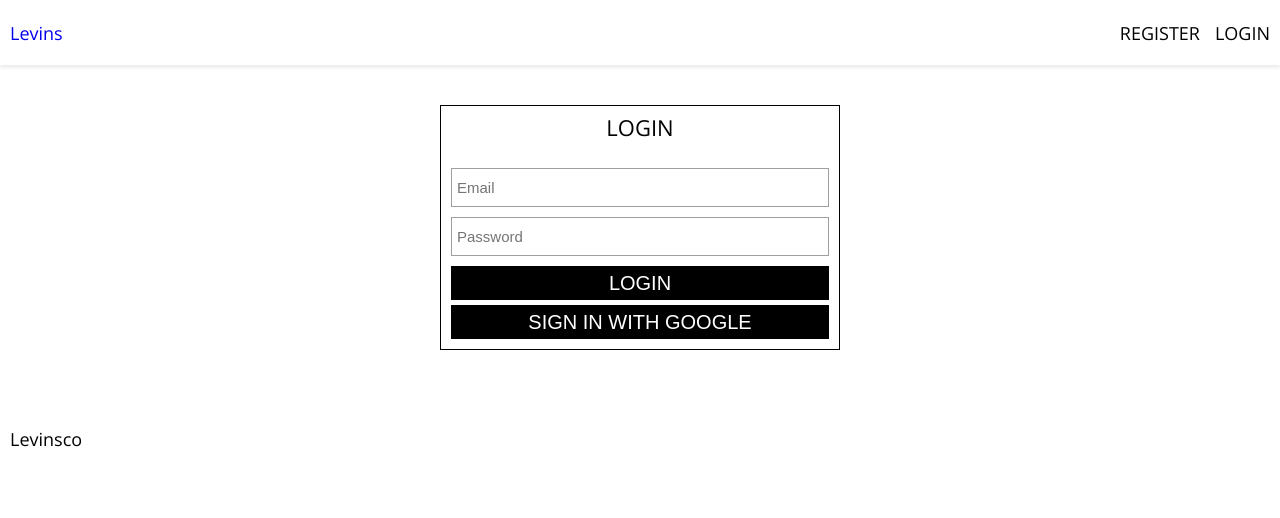
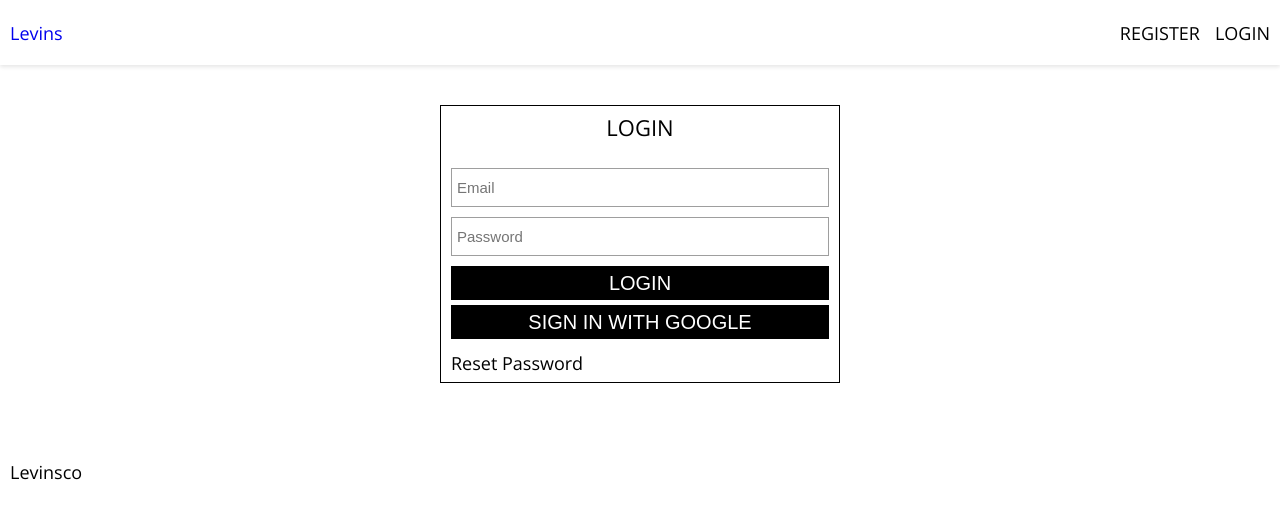
Before and after one commit to Chantz-J/levinsco, a React (Create React App) app: page /login in a window 1280 px wide. Shown: the top 518 px of the page. Built offline with nearby package versions, Linux system fonts and the light colour scheme; no server answers.

Commit message:
redirects to firebase page for password reset. Will redirect to login afterwards.

```diff
--- a/src/components/AuthWrapper/index.js
+++ b/src/components/AuthWrapper/index.js
@@ -27,6 +27,17 @@
                 margin: .5rem auto 0;
             }
 
+            .links {
+                display: block;
+                width: 100%;
+                margin: 1.5rem auto 0;
+
+                a {
+                    color: black;
+                }
+
+            }
+
         }
 
 `
--- a/src/components/SignIn/index.js
+++ b/src/components/SignIn/index.js
@@ -1,4 +1,5 @@
 import React, { Component } from 'react'
+import { Link } from 'react-router-dom'
 
 // FIRBASE
 import { auth, signInWithGoogle } from './../../firebase/utils'
@@ -84,6 +85,11 @@
                                     </Button>
                                 </div>
                             </div>
+
+                            <div className="links">
+                                <Link to='/recovery'>Reset Password</Link>
+                            </div>
+
                         </form>
                     </div>
 
```
